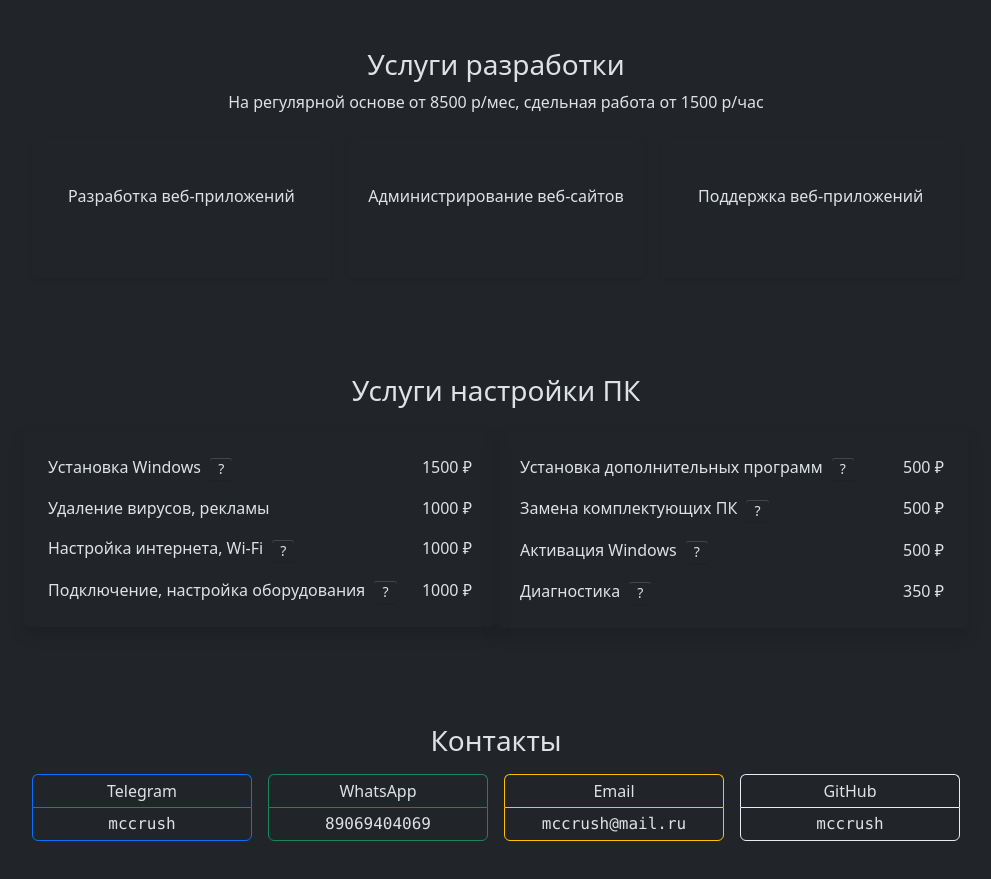
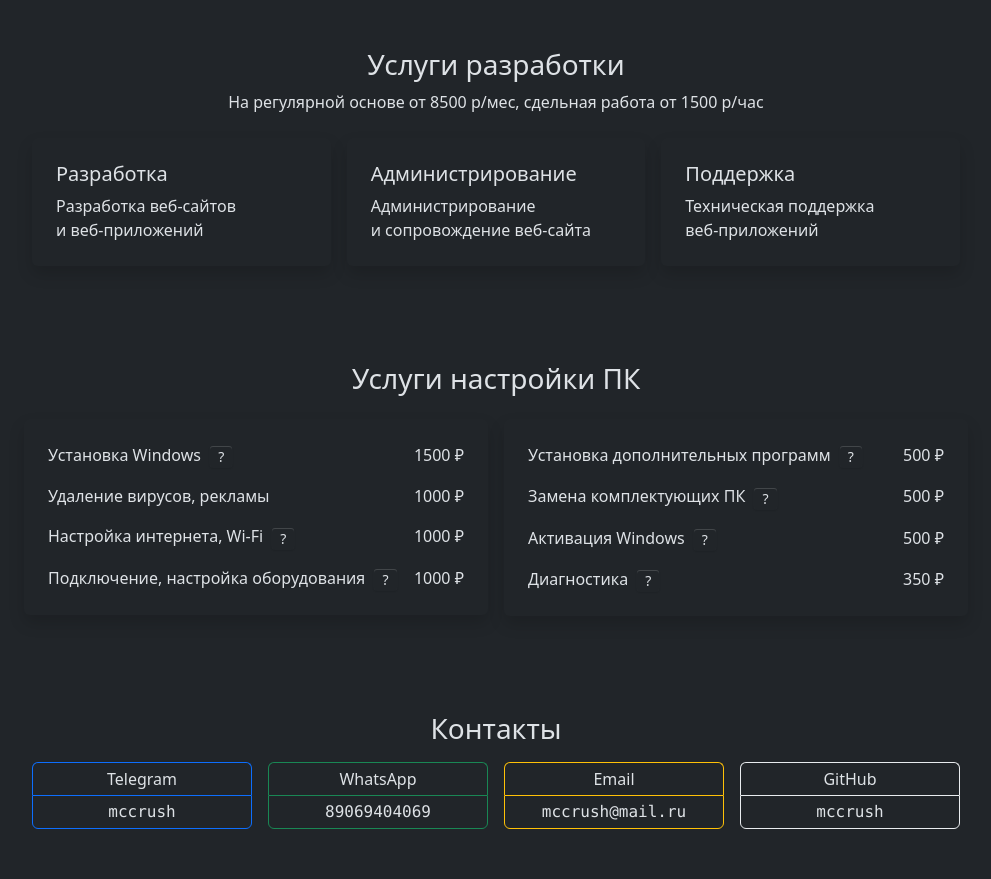
Before and after one commit to mccrush/mccrush.github.io, a Vue app: page / in a window 1280 px wide. Shown: the part 800-1679 px from the top of the page, without its empty margins (144-1135 px from the left). Built offline with nearby package versions, Linux system fonts and the light colour scheme.

Commit message:
Update description

```diff
--- a/src/components/Card.vue
+++ b/src/components/Card.vue
@@ -1,21 +1,12 @@
 <template>
   <div class="col-12 col-sm-4 col-lg-4 mt-4 ps-2 pe-2">
-    <div class="my-card d-block rounded shadow-sm">
-      <div
+    <div class="d-block shadow rounded text-start p-4">
+      <!-- <div
         class="my-card-body rounded-top align-items-center d-flex justify-content-center"
-      >
-        <!-- <h5 class="color-c">{{ app.title }}</h5> -->
-        <p class="card-text color-c lh-sm m-0 p-2 pt-3 pb-3 pt-md-5 pb-md-5">
-          {{ app.description }}
-        </p>
-      </div>
-      <div class="my-card-footer rounded-bottom text-center">
-        <!-- <span v-if="app.alias" class="color-c font-monospace">{{
-          app.alias
-        }}</span>
-        <span v-else class="color-c font-monospace"></span> -->
-        &nbsp;
-      </div>
+      > -->
+      <h5 class="">{{ app.title }}</h5>
+      <p class="m-0" v-html="app.description"></p>
+      <!-- </div> -->
     </div>
   </div>
 </template>
--- a/src/data/services.js
+++ b/src/data/services.js
@@ -1,21 +1,21 @@
 export const services = [
   {
-    title: '',
-    description: 'Разработка веб-приложений',
+    title: 'Разработка',
+    description: 'Разработка веб-сайтов<br> и веб-приложений',
     alias: '',
     link: '#',
     type: ''
   },
   {
-    title: '',
-    description: 'Администри­рование веб-сайтов',
+    title: 'Администри­рование',
+    description: 'Администри­рование<br>и сопровождение веб-сайта',
     alias: '',
     link: '#',
     type: ''
   },
   {
-    title: '',
-    description: 'Поддержка веб-приложений',
+    title: 'Поддержка',
+    description: 'Техническая поддержка<br> веб-приложений',
     alias: '',
     link: '#',
     type: ''
--- a/src/modules/computing/BlockComputing.vue
+++ b/src/modules/computing/BlockComputing.vue
@@ -4,7 +4,7 @@
       <h3 id="computing">Услуги настройки ПК</h3>
 
       <div class="col-12 d-md-none m-auto p-0 pt-3">
-        <div class="shadow rounded-2 p-2">
+        <div class="shadow rounded p-2">
           <div
             v-for="comp in computing"
             :key="comp.id"
@@ -28,8 +28,8 @@
         </div>
       </div>
 
-      <div class="col-md-6 d-none d-md-block p-0 pt-3">
-        <div class="shadow rounded-2 p-2">
+      <div class="col-md-6 d-none d-md-block p-0 pt-3 pe-2">
+        <div class="shadow rounded p-2">
           <div
             v-for="comp in computing.slice(0, 4)"
             :key="comp.id"
@@ -53,7 +53,7 @@
         </div>
       </div>
 
-      <div class="col-md-6 d-none d-md-block p-0 pt-3">
+      <div class="col-md-6 d-none d-md-block p-0 pt-3 ps-2">
         <div class="shadow rounded-2 p-2">
           <div
             v-for="comp in computing.slice(4)"
```
